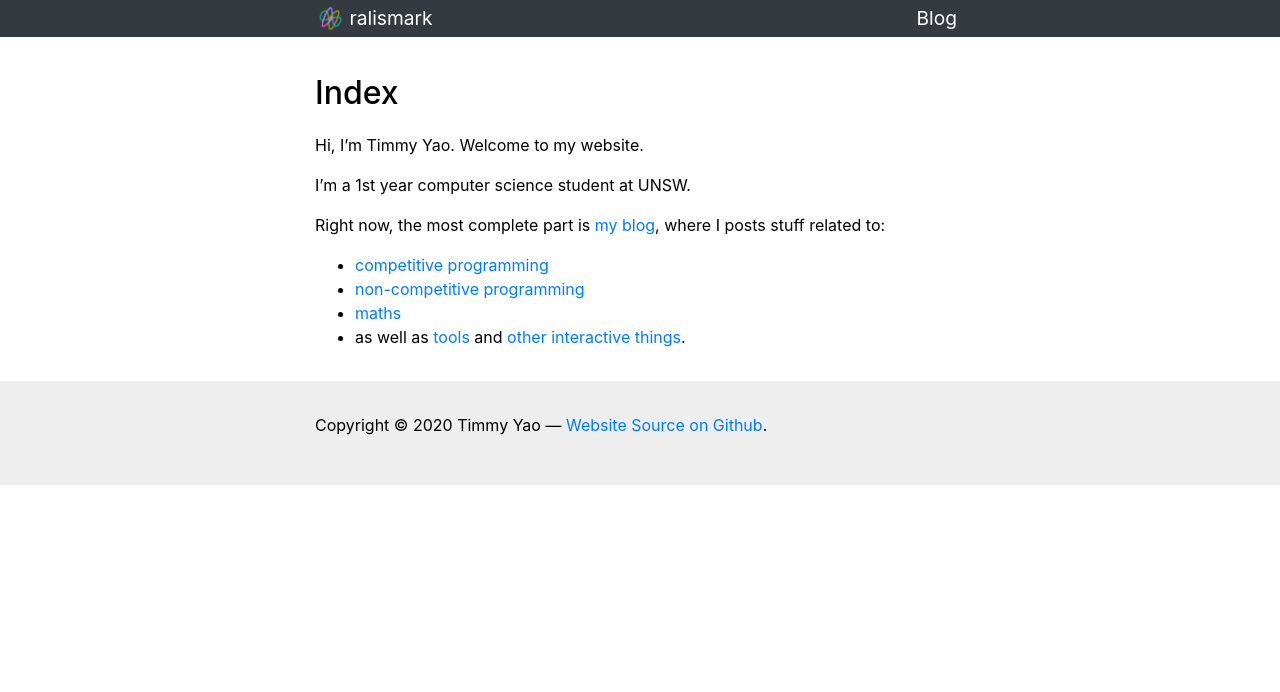
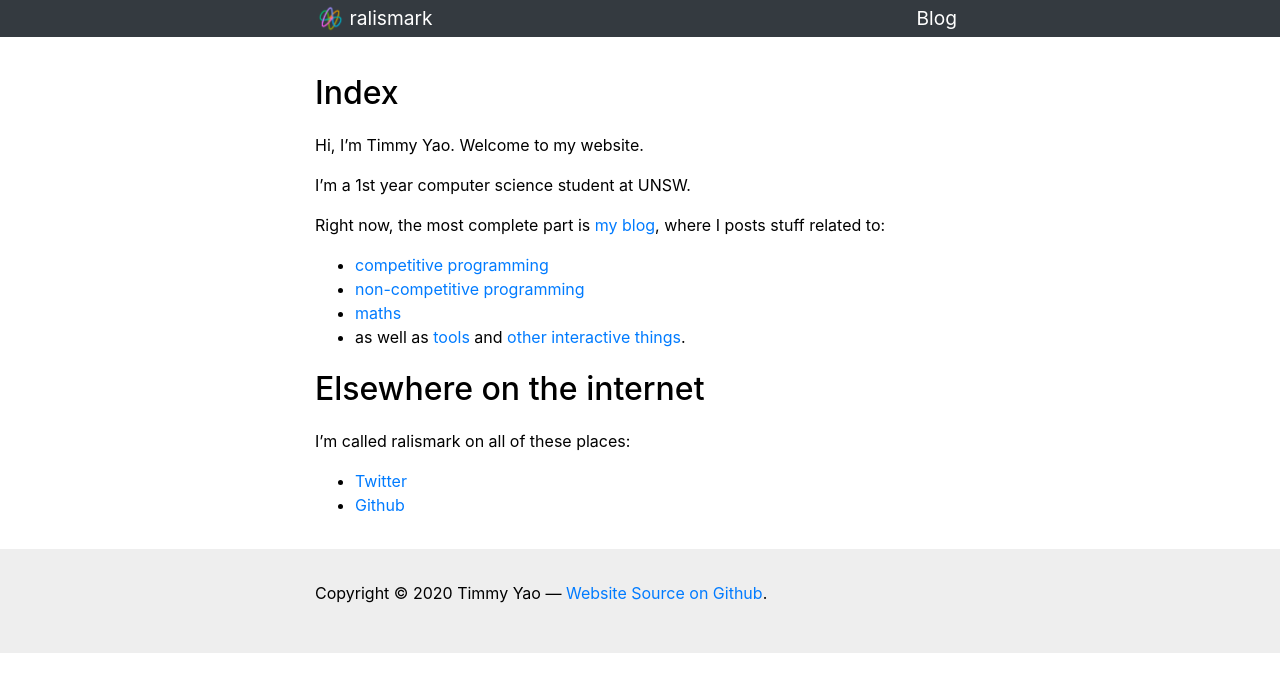
Before and after one commit to ralismark/ralismark.github.io, a Jekyll site: the page built from index.md, in a window 1280 px wide. Shown: the top 692 px of the page. Built offline with Jekyll 4.4.1, drawn with Linux system fonts in a browser that asks for light colours; our own code applies the rules of GitHub Pages for plain Markdown files.

Commit message:
Indieweb: get started with IndieAuth

```diff
--- a/index.md
+++ b/index.md
@@ -15,3 +15,10 @@ Right now, the most complete part is [my blog](/posts.html), where I posts stuff
 - [non-competitive programming](/2019/01/04/bluehid-1.html)
 - [maths](/2019/04/05/speed-of-light.html)
 - as well as [tools](/2019/01/09/imgtools.html) and [other interactive things](/2019/05/24/fenwick-tree.html).
+
+# Elsewhere on the internet
+
+I'm called ralismark on all of these places:
+
+- <a rel="me" href="https://twitter.com/ralismark">Twitter</a>
+- <a rel="me" href="https://github.com/ralismark">Github</a>
```
Also changed, not shown: README.md.
